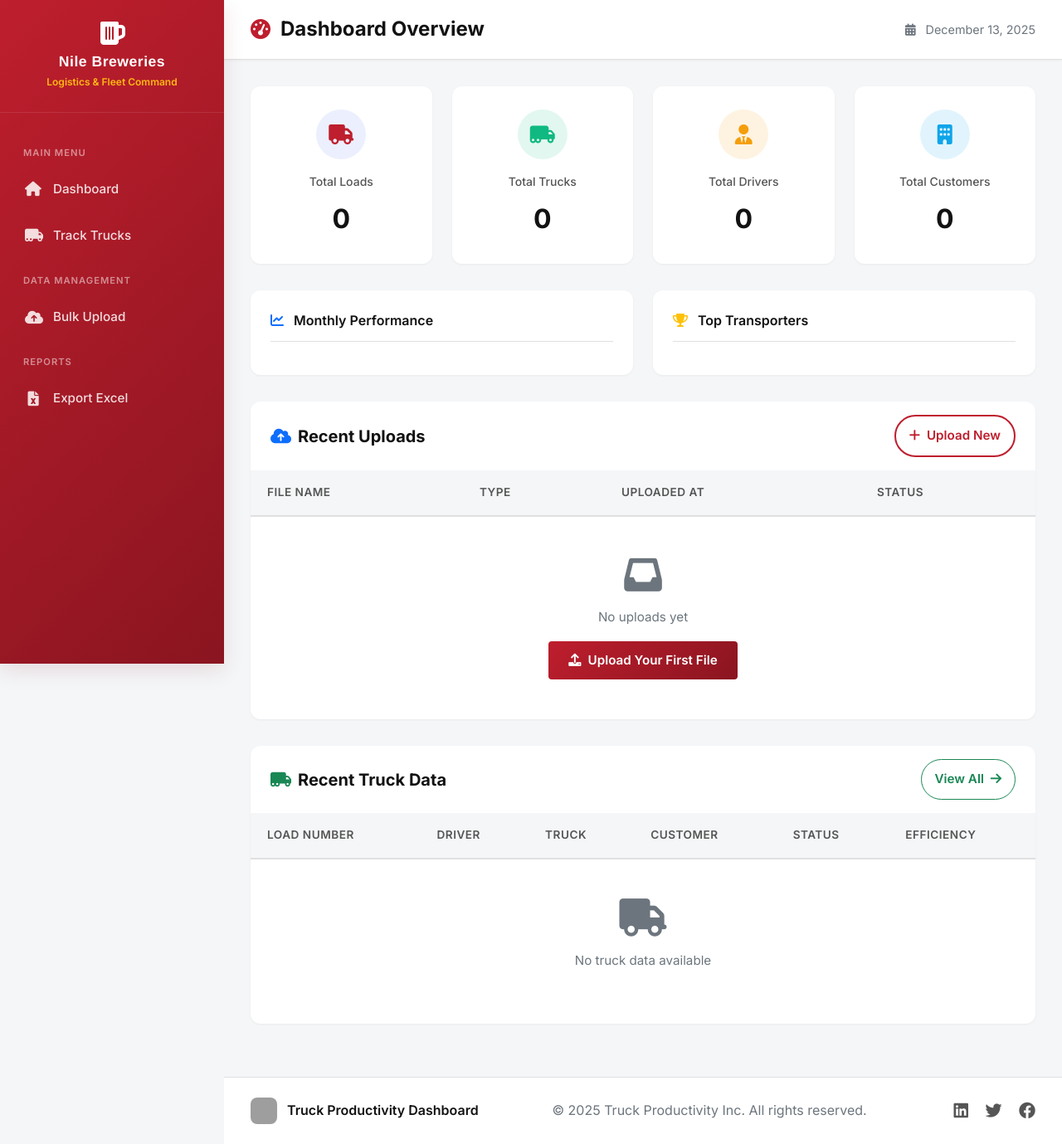
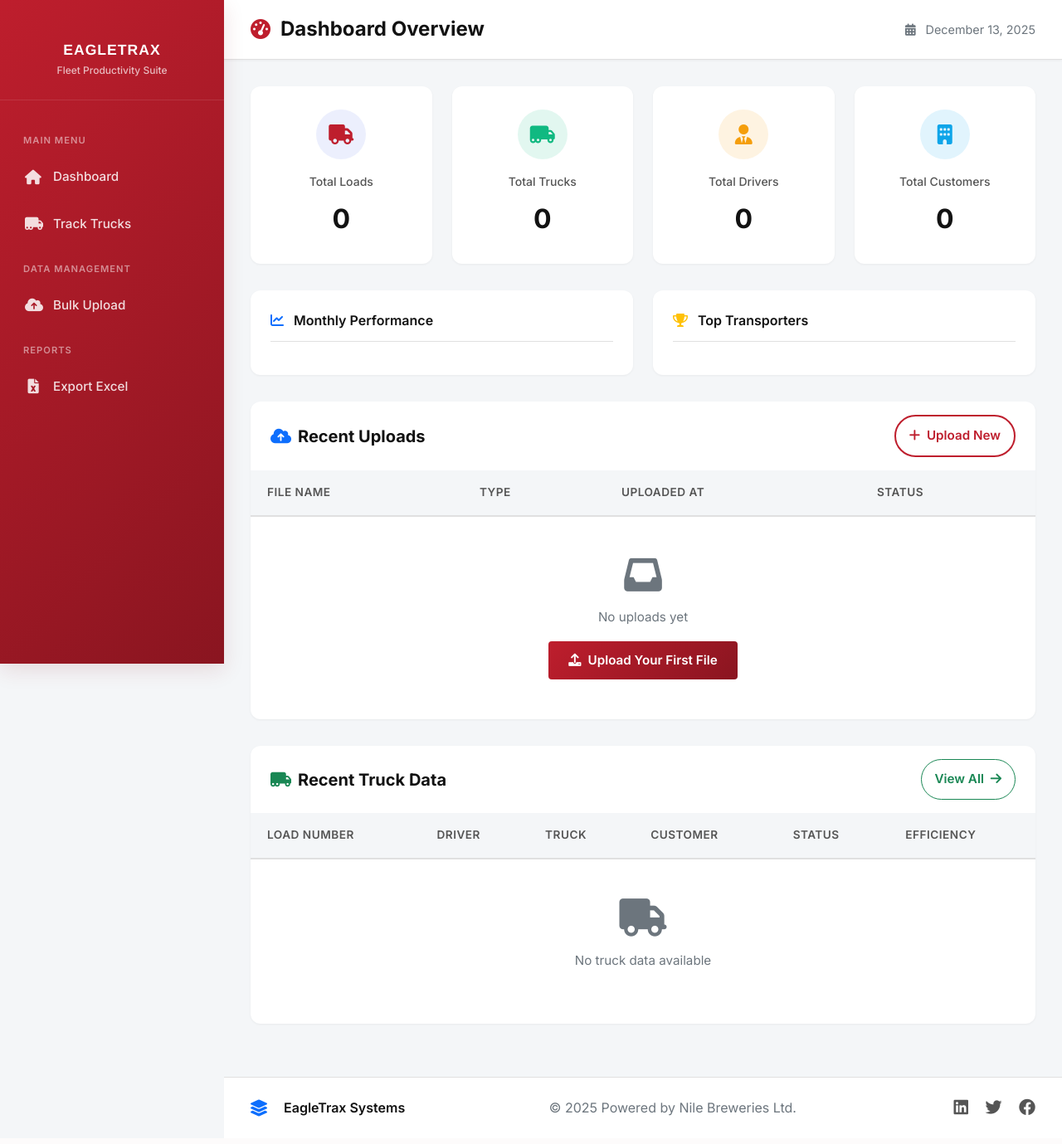
Before and after one commit to NAMATOVU-CHRISTINE/Truck-productivity, a Django app: page /dashboard/ in a window 1280 px wide. Shown: the whole page at 83% size. After the commit the page ends 1346 px from the top, so only its background shows below. Run offline with Django 5.2, Linux system fonts and the light colour scheme; data that the repository does not hold is empty; some libraries are stand-ins or nearby versions; grey boxes are pictures that could not be loaded.

```diff
--- a/dashboard/templates/dashboard/base.html
+++ b/dashboard/templates/dashboard/base.html
@@ -4,7 +4,7 @@
 <head>
     <meta charset="UTF-8">
     <meta name="viewport" content="width=device-width, initial-scale=1.0">
-    <title>{% block title %}Nile Breweries Logistics{% endblock %}</title>
+    <title>{% block title %}EagleTrax Logistics{% endblock %}</title>
 
     <!-- Fonts -->
     <link rel="preconnect" href="https://fonts.googleapis.com">
@@ -743,10 +743,10 @@
         <!-- Sidebar -->
         <nav class="sidebar" id="sidebar">
             <div class="sidebar-brand">
-                <i class="fas fa-beer fa-2x mb-2 text-white"></i>
-                <!-- Or use an image if available -->
-                <h4 style="font-family: 'Helvetica Neue', Helvetica, Arial, sans-serif;">Nile Breweries</h4>
-                <small style="color: #FDB913; font-weight: 600;">Logistics & Fleet Command</small>
+                <i class="fas fa-eagle fa-2x mb-2" style="color: #FDB913;"></i>
+                <h4 style="font-family: 'Helvetica Neue', Helvetica, Arial, sans-serif; letter-spacing: 1px;">EAGLETRAX
+                </h4>
+                <small style="color: rgba(255,255,255,0.7); font-weight: 500;">Fleet Productivity Suite</small>
             </div>
 
             <div class="sidebar-nav">
@@ -794,7 +794,7 @@
                         <i class="fas fa-bars"></i>
                     </button>
                     <i class="fas fa-tachometer-alt"></i>
-                    {% block header_title %}Nile Breweries Logistics{% endblock %}
+                    {% block header_title %}EagleTrax Dashboard{% endblock %}
                 </div>
                 <div class="header-actions">
                     <span class="text-muted" style="font-size: 0.9rem;">
@@ -827,11 +827,11 @@
             <footer class="app-footer">
                 <div class="footer-content">
                     <div class="footer-brand">
-                        <img src="https://img.icons8.com/ios-filled/32/667eea/truck.png" alt="Logo">
-                        <span>Truck Productivity Dashboard</span>
+                        <i class="fas fa-layer-group fa-lg text-primary me-2"></i>
+                        <span>EagleTrax Systems</span>
                     </div>
                     <div class="text-muted">
-                        &copy; {% now "Y" %} Truck Productivity Inc. All rights reserved.
+                        &copy; {% now "Y" %} Powered by Nile Breweries Ltd.
                     </div>
                     <div class="footer-links">
                         <a href="#"><i class="fab fa-linkedin fa-lg"></i></a>
--- a/dashboard/templates/dashboard/index.html
+++ b/dashboard/templates/dashboard/index.html
@@ -4,7 +4,7 @@
 <div class="row mt-4">
     <div class="col-12">
         <h1 class="mb-4">
-            <i class="fas fa-tachometer-alt"></i> Nile Breweries Logistics
+            <i class="fas fa-tachometer-alt"></i> EagleTrax Dashboard
         </h1>
     </div>
 </div>
@@ -183,7 +183,7 @@
                 <h5><i class="fas fa-rocket"></i> Getting Started - Upload Your 6 Files</h5>
             </div>
             <div class="card-body">
-                <h6>Welcome to Nile Breweries Logistics!</h6>
+                <h6>Welcome to the EagleTrax System!</h6>
                 <p>To get started, upload your 6 CSV files containing truck performance data:</p>
                 <div class="row">
                     <div class="col-md-6">
--- a/dashboard/templates/dashboard/truck_detail_tracking.html
+++ b/dashboard/templates/dashboard/truck_detail_tracking.html
@@ -1,6 +1,6 @@
 {% extends 'dashboard/base.html' %}
 
-{% block title %}Truck {{ truck.load_number }} Tracking - Truck Productivity Dashboard{% endblock %}
+{% block title %}Truck {{ truck.load_number }} Tracking - EagleTrax System{% endblock %}
 
 {% block content %}
 
--- a/dashboard/templates/dashboard/truck_tracking.html
+++ b/dashboard/templates/dashboard/truck_tracking.html
@@ -1,6 +1,6 @@
 {% extends 'dashboard/base.html' %}
 
-{% block title %}Truck Tracking - Truck Productivity Dashboard{% endblock %}
+{% block title %}Truck Tracking - EagleTrax System{% endblock %}
 {% block header_title %}Truck Progress Tracking{% endblock %}
 
 {% block content %}
```
Also changed, not shown: dashboard/templates/dashboard/login.html (+5 -5 lines).
